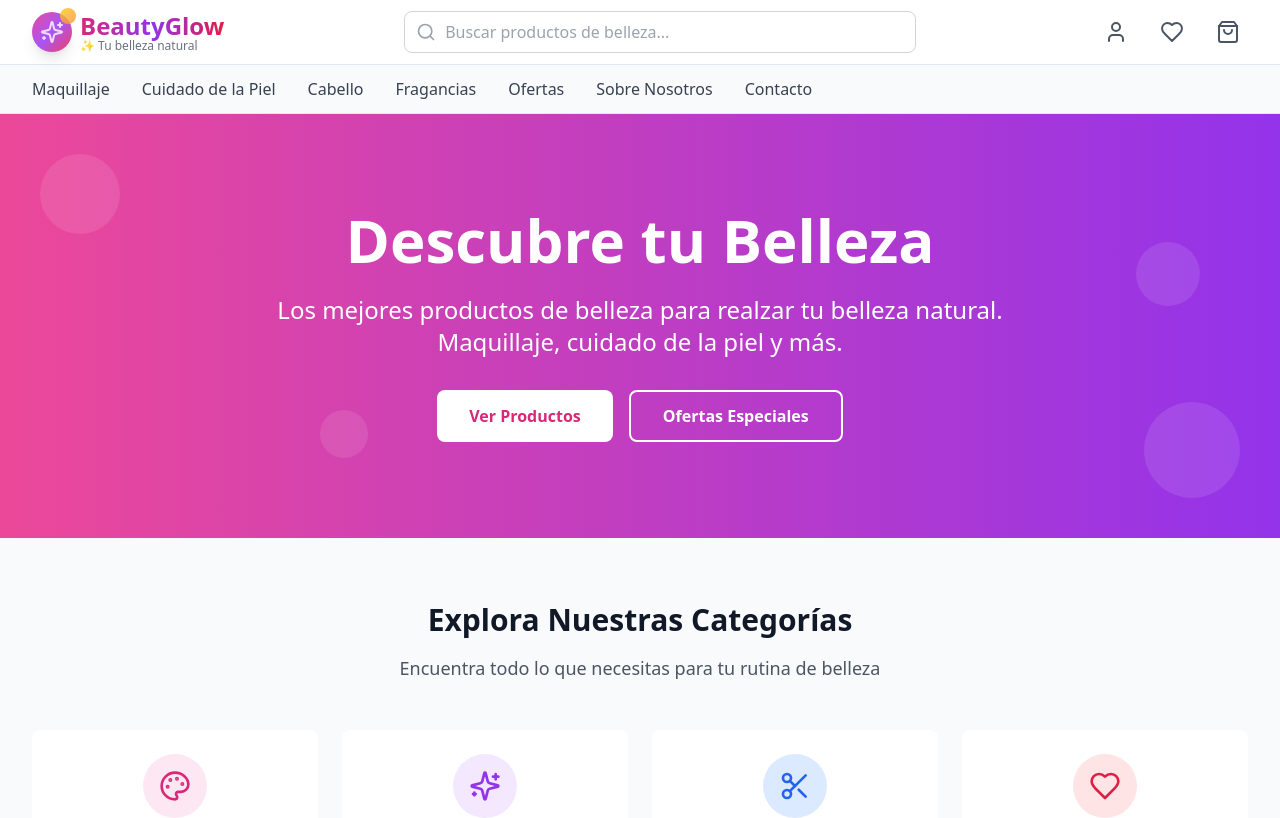
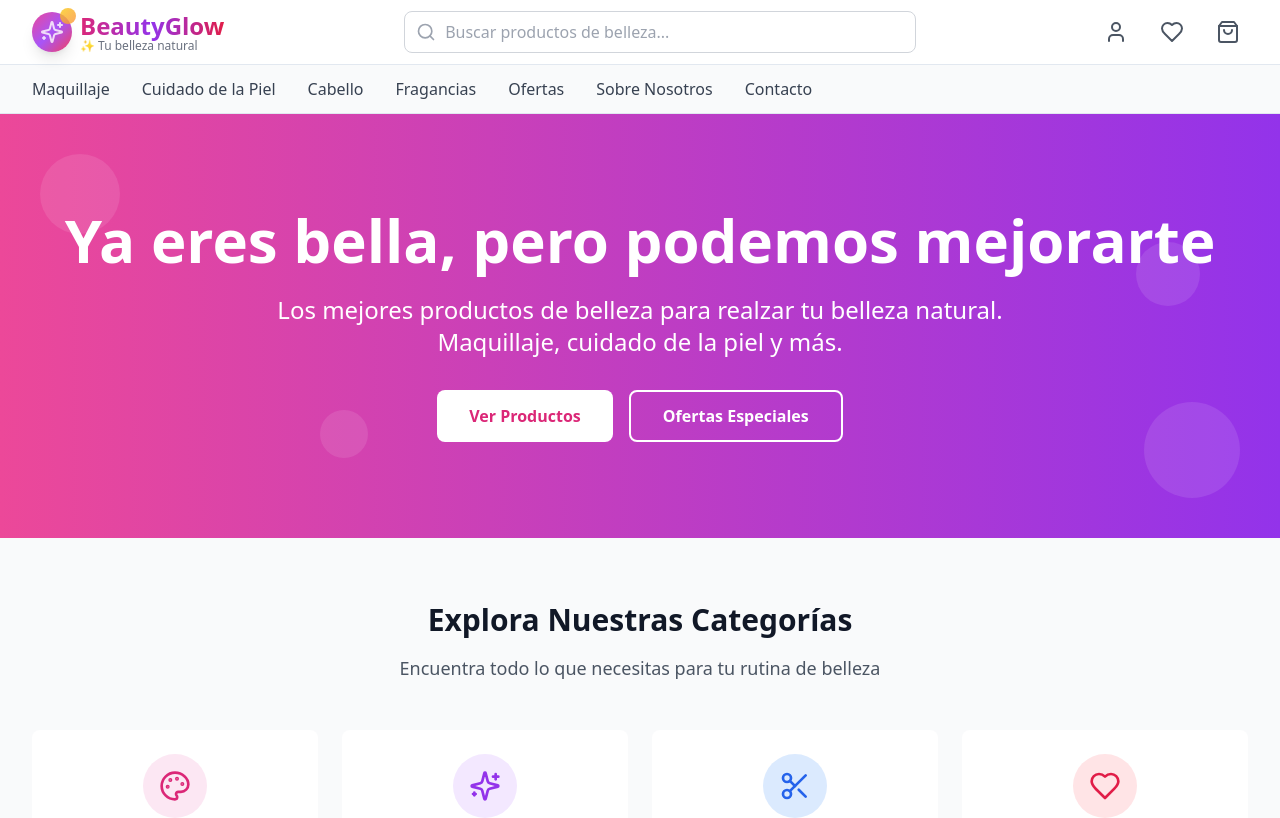
Before and after one commit to wpinocho/lovivo-90f4ec28-d59f-4971-a048-cfe39eaeb095-belleza-femenina, a React (Vite) app: page / in a window 1280 px wide. Shown: the top 818 px of the page. Built offline with nearby package versions, Linux system fonts and the light colour scheme.

Commit message:
AI Update: 1 files updated by Lovivo

```diff
--- a/src/components/HeroBanner.tsx
+++ b/src/components/HeroBanner.tsx
@@ -8,7 +8,7 @@ const HeroBanner = () => {
       <div className="max-w-7xl mx-auto px-4 sm:px-6 lg:px-8 py-24">
         <div className="text-center">
           <h1 className="text-4xl md:text-6xl font-bold mb-6">
-            Descubre tu Belleza
+            Ya eres bella, pero podemos mejorarte
           </h1>
           <p className="text-xl md:text-2xl mb-8 max-w-3xl mx-auto">
             Los mejores productos de belleza para realzar tu belleza natural.
```
